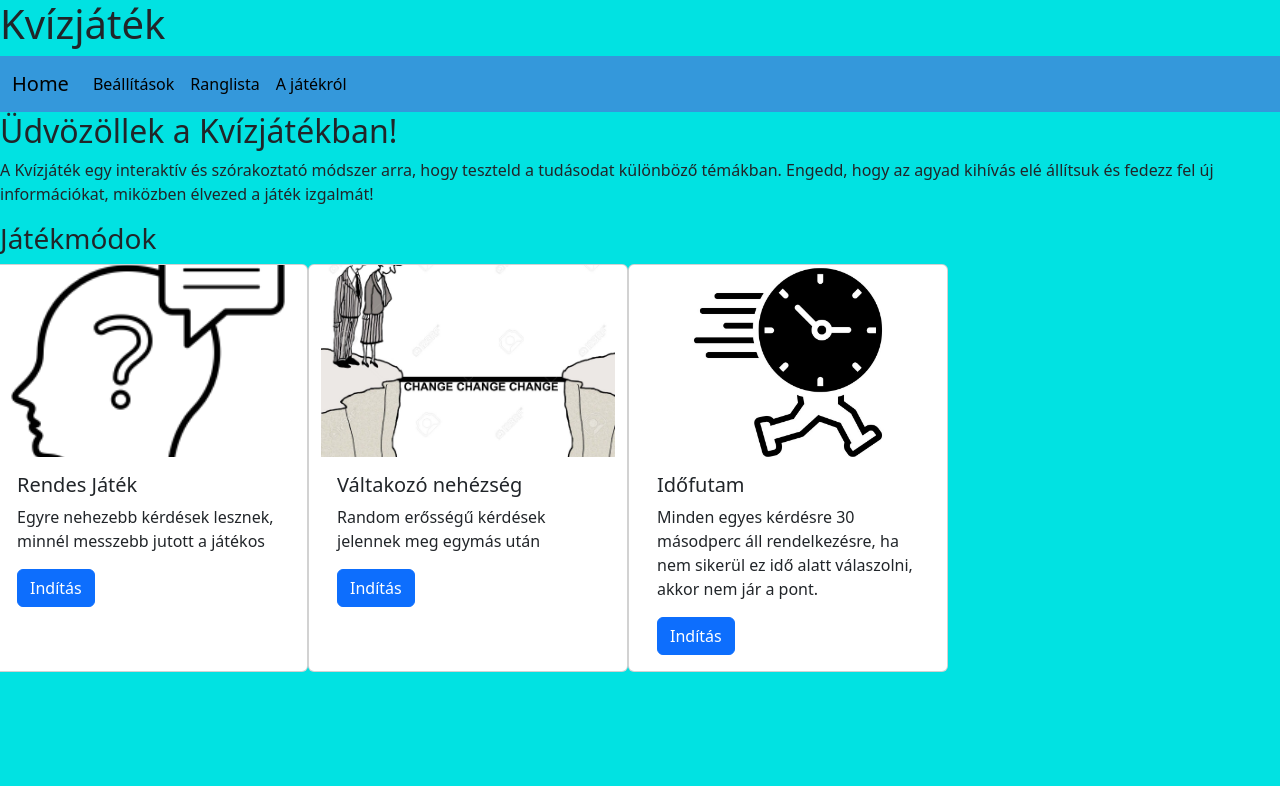
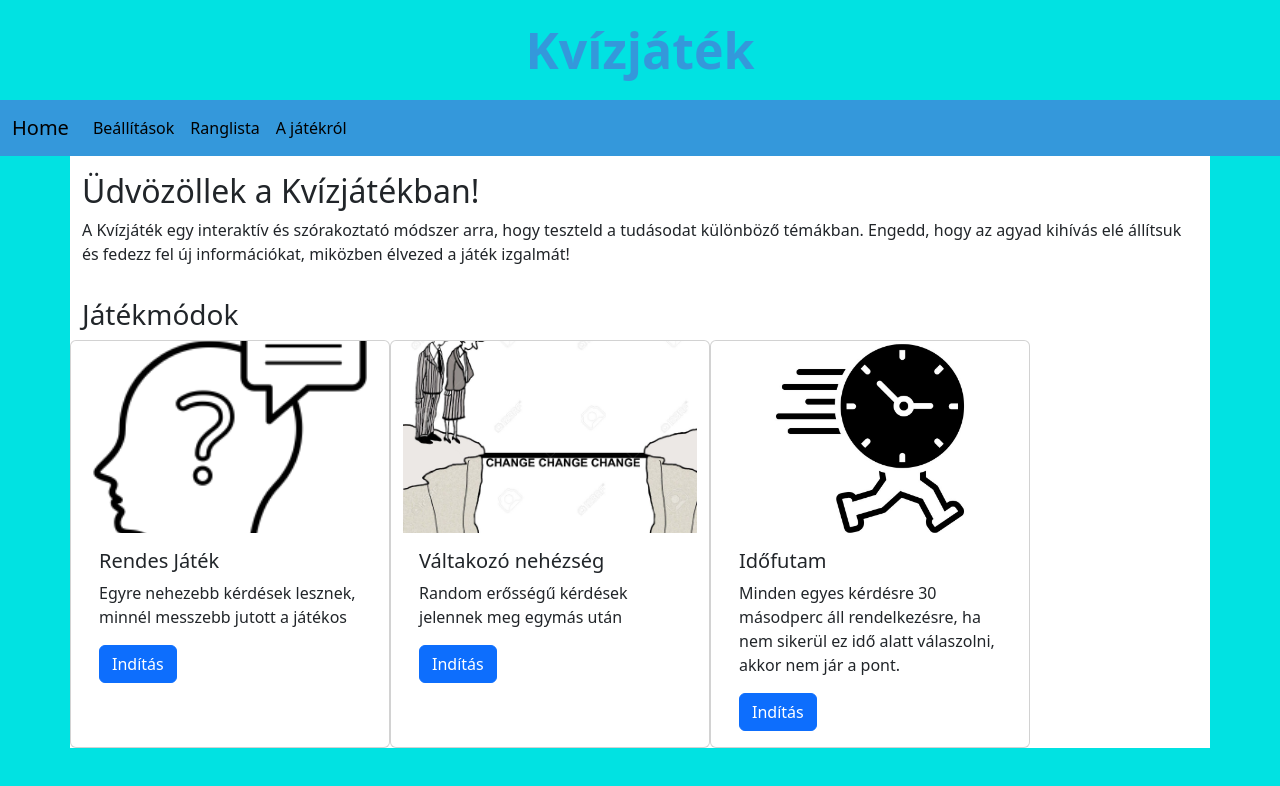
Before and after one commit to Kormos03/kvizjatek_projektmunka, a website built with Vite: page index.html in a window 1280 px wide. Built offline with nearby package versions, Linux system fonts and the light colour scheme.

Commit message:
html fileok formázása

```diff
--- a/index.html
+++ b/index.html
@@ -28,7 +28,9 @@
 </html>
 
 <body>
-  <h1 class="">Kvízjáték</h1>
+  <div class="container">
+    <h1 class="cim">Kvízjáték</h1>
+  </div>
   <nav class="navbar navbar-expand-lg" id="navbar">
     <div class="container-fluid">
       <a class="navbar-brand" href="index.html">Home</a>
@@ -55,11 +57,14 @@
       </div>
     </div>
   </nav>
+  <div class="container bg-body">
     <div class="row">
+      <p> </p>
       <h2>Üdvözöllek a Kvízjátékban!</h2>
       <p>A Kvízjáték egy interaktív és szórakoztató módszer arra, hogy teszteld a tudásodat különböző
         témákban. Engedd, hogy az agyad kihívás elé állítsuk és fedezz fel új információkat, miközben élvezed a
         játék izgalmát!</p>
+      <p></p>
       <h3>Játékmódok</h3>
 
 
@@ -95,6 +100,7 @@
         </div>
       </div>
     </div>
+  </div>
   <div id="app"></div>
   <script type="module" src="/src/main.ts"></script>
   <script type="module" src="/src/settings.ts"></script>
--- a/settings.html
+++ b/settings.html
@@ -15,7 +15,9 @@
 </head>
 
 <body>
-  <h1>Beállítások</h1>
+  <div class="container">
+    <h1 class="cim">Beállítások</h1>
+  </div>
   <nav class="navbar navbar-expand-lg" id="navbar">
     <div class="container-fluid">
       <a class="navbar-brand" href="index.html">Home</a>
@@ -42,7 +44,7 @@
       </div>
     </div>
   </nav>
-
+  <div class="container bg-body">
     <h2>Nehézség</h2>
     <p>Megjegyzés: csak a végtelen módokon működik!</p>
     <select class="form-select" id="diffSelect" aria-label="Default select example">
@@ -59,6 +61,7 @@
 <div id="app">
 </div>
 <script type="module" src="/src/settings.ts"></script>
+</div>
 </body>
 
 </html>
--- a/src/style.css
+++ b/src/style.css
@@ -1,3 +1,14 @@
+.cim {
+    color: #3498db;
+    font-size: 50px;
+    font-weight: bold;
+    text-align: center;
+    margin-top: 20px;
+    margin-bottom: 20px;
+
+}
+
+
 body {
     background-color: rgb(1, 226, 226);
 }
--- a/style.css
+++ b/style.css
@@ -1,3 +1,14 @@
+.cim {
+    color: #3498db;
+    font-size: 50px;
+    font-weight: bold;
+    text-align: center;
+    margin-top: 20px;
+    margin-bottom: 20px;
+
+}
+
+
 body {
     background-color: rgb(1, 226, 226);
 }
```
Also changed, not shown: about.html (+5 -1 lines), leaderboard.html (+4 -1 lines). Lines whose indentation alone changed are shown as unchanged.
